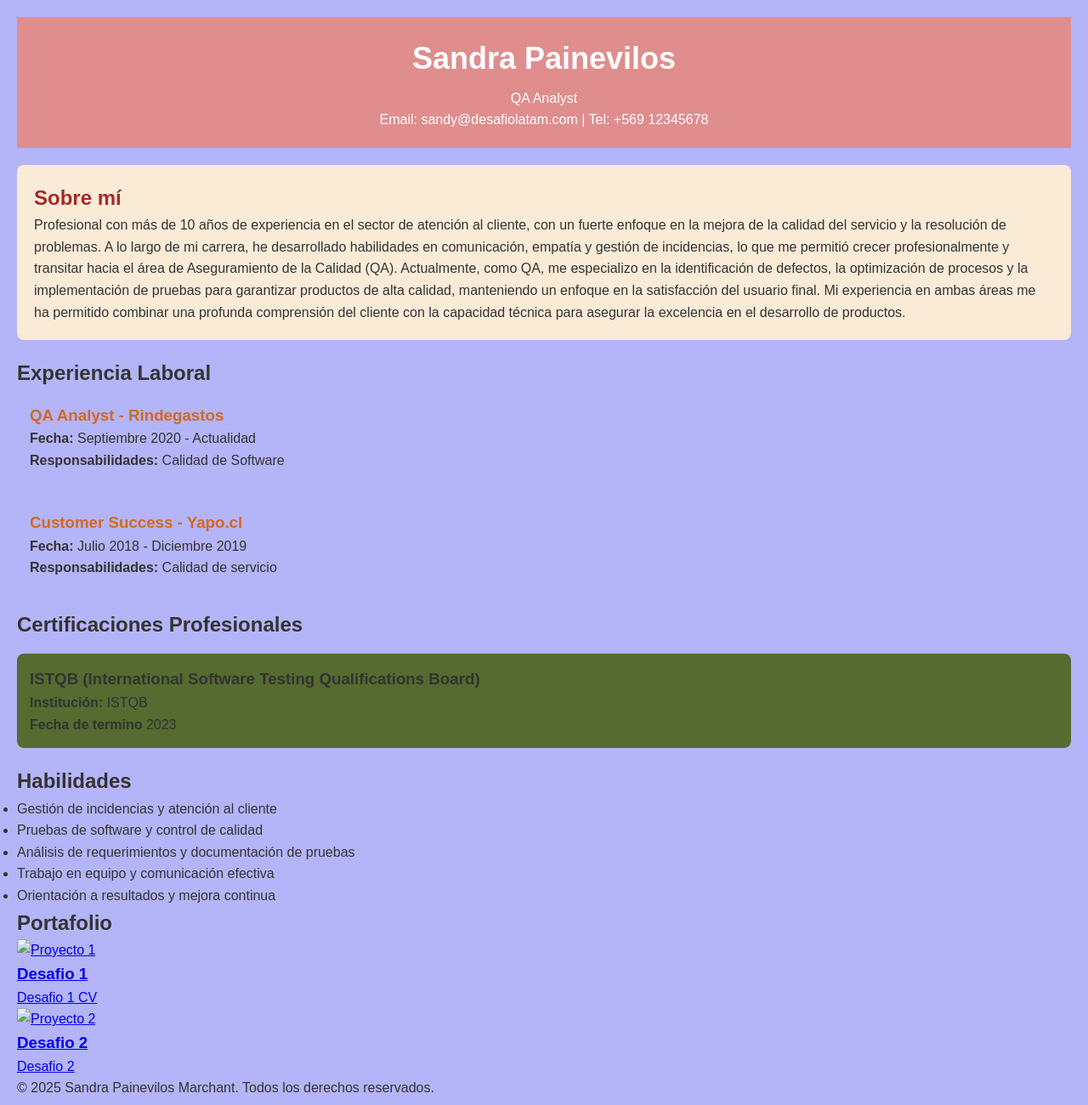
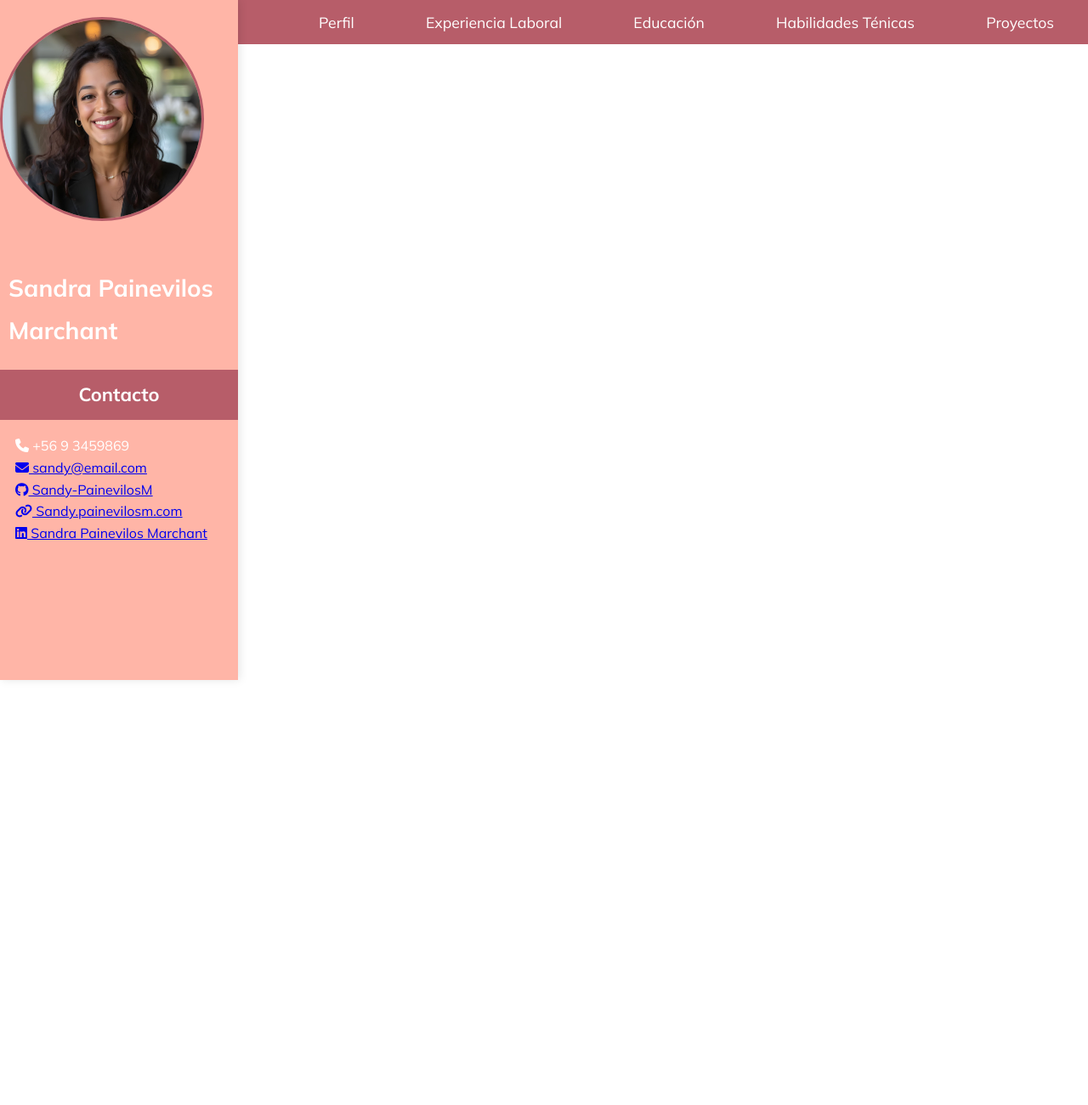
Before and after one commit to Sandy-PainevilosM/Desarrollo-CV.github.io-Public, a plain HTML site: page index.html in a window 1280 px wide. Shown: the whole page at 85% size. After the commit the page ends 800 px from the top, so only its background shows below. Drawn offline with Linux system fonts and the light colour scheme.

Commit message:
Se rediseña nav, se incluye enlaces en datos de contacto, se ajustan los colores en css

```diff
--- a/assets/img/styles.css
+++ b/assets/img/styles.css
@@ -4,70 +4,81 @@
     box-sizing: border-box;
 }
 body {
-    font-family: Arial, sans-serif;
-    background-color: #b4b4f8;
+    font-family:"Mulish", serif;
+    margin: 0;
+    padding: 0;
+    background-color: #ffffff;
     color: #333;
-    line-height: 1.6;
-    padding: 20px;
 }
-/* Sección header */
+nav {
+    background-color: #b75d69;
+    padding: 15px 0;
+}
+
+nav ul {
+    list-style-type: none;
+    padding: 0;
+    text-align: end;
+    margin: 0;
+}
+
+nav ul li {
+    display: inline-block;
+    margin: 0 20px;
+}
+
+nav ul li a {
+    color: #ffffff;
+    text-decoration: none;
+    font-size: 1.1em;
+    padding: 10px 20px;
+    border-radius: 25px;
+    transition: background-color 0.3s ease, transform 0.3s ease;
+}
+
+nav ul li a:hover {
+    background-color: #d8818d;
+    transform: scale(1.05);
+}
 header {
-    background-color: rgb(223, 141, 141);
     color: white;
-    padding: 20px;
+    font-size: 16px;
+    position: fixed;
+    top: 0;
+    left: 0;
+    width: 280px;
+    height: 100%;
+    background-color: #ffb5a7;
+    padding-top: 20px;
+    box-shadow: 2px 0 10px rgba(0, 0, 0, 0.1)
+}
+header img {
+    align-items: center;
+    width: 240px;
+    height: 240px;
+    border-radius: 50%;
+    border: 3px solid #b75d69;
+    margin-bottom: 20px;
+}
+
+header h1 {
+    font-size: 28px;
+    padding: 10px;
+    margin-top: 20px;
+    line-height: 1.8;
+}
+header h2 {
+    font-size: 22px;
+    background-color:#b75d69 ;
+    padding: 10px;
+    margin-top: 10px;
+    line-height: 1.8;
     text-align: center;
-}
-header h1 {
-    margin-bottom: 5px;
-    font-size: 36px;
 }
 header p {
     font-size: 16px;
+    padding: 10px;
+    margin: 8px;
+    color: white;
+    line-height: 1.6;
 }
-/* Sección sobre mi */
-.about{
-    background-color: antiquewhite;
-    padding: 20px;
-    margin-top: 20px;
-    border-radius: 8px;
-    box-shadow: 0 0 10px rgba (0,0,0,0.1);
-}
-.about h2 {
-    color: brown;
-}
-/* Sección Experiencia Laboral */
-.experience {
-    margin-top: 20px;
-}
-.job {
-    background-color: #b4b4f8;
-    margin-bottom: 15px;
-    padding: 15px;
-    border-radius: 8px;
-    box-shadow: 0 0 10px rfba (0,0,0, 0.1);
-}
-.job h3 {
-    color: chocolate;
-}
-/* Sección Educacion */
-.education {
-    margin-top: 20px;
-}
-.edu {
-    background-color: darkolivegreen;
-    margin-top: 15px;
-    padding: 15px;
-    border-radius: 8px;
-    box-shadow: 0 0 10px rfba (0,0,0, 0.1);
-}
-/* Sección Habilidades */
-.skills {
-    margin-top: 20px;
-}
-.skill ul {
-    list-style: none;
-    padding: 0;
-}
-.skill li {
-    margin-bottom: 10px;
-}
--- a/index.html
+++ b/index.html
@@ -5,68 +5,34 @@
     <meta name="viewport" content="width=device-width, initial-scale=1.0">
     <title>Curriculum Vitae</title>
     <link rel="stylesheet" href="./assets/img/styles.css">
+    <script src="https://kit.fontawesome.com/99229c989d.js" crossorigin="anonymous"></script>
+    <link rel="preconnect" href="https://fonts.googleapis.com">
+    <link rel="preconnect" href="https://fonts.gstatic.com" crossorigin>
+    <link href="https://fonts.googleapis.com/css2?family=Mulish:ital,wght@0,200..1000;1,200..1000&display=swap" rel="stylesheet">
 </head>
 <body>
+     <!-- Menú de navegación -->
+     <nav>
+        <ul>
+            <li><a href="#perfil">Perfil</a></li>
+            <li><a href="#experiencia">Experiencia Laboral</a></li>
+            <li><a href="#educacion">Educación</a></li>
+            <li><a href="#habilidades">Habilidades Ténicas</a></li>
+            <li><a href="#proyectos">Proyectos</a></li>
+        </ul>
+    </nav>
     <header>
-        <div class="header-container">
-            <h1>Sandra Painevilos</h1>
-            <p>QA Analyst</p>
-            <p>Email: sandy@desafiolatam.com | Tel: +569 12345678</p>
-        </div>
+        <img src="./assets/img/Imagen de referencia CV.png" alt="Imagen de perfil">
+        <h1> Sandra Painevilos Marchant</h1>
+        <h2> Contacto </h2>
+        <p class="contact-info">
+            <span><i class="fa-solid fa-phone"></i></span> +56 9 3459869 <br>
+            <a href="www.gmail.com" target="_blank"> <i class="fa-solid fa-envelope"></i>  sandy@email.com </a> <br>
+            <a href="https://github.com/Sandy-PainevilosM/Desarrollo-CV.github.io-Public" target="_blank"> <i class="fa-brands fa-github"></i> Sandy-PainevilosM <br>
+            <a href="https://sandy.painevilosm.com/" target="_blank"> <i class="fa-solid fa-link"></i>  Sandy.painevilosm.com <br>
+            <a href="#" target="_blank"> <i class="fa-brands fa-linkedin"></i>  Sandra Painevilos Marchant </a>
+        </p>
     </header>
-    <section class="about">
-        <h2>Sobre mí</h2>
-        <p> Profesional con más de 10 años de experiencia en el sector de atención al cliente, con un fuerte enfoque en la mejora de la calidad del servicio y la resolución de problemas. A lo largo de mi carrera, he desarrollado habilidades en comunicación, empatía y gestión de incidencias, lo que me permitió crecer profesionalmente y transitar hacia el área de Aseguramiento de la Calidad (QA). Actualmente, como QA, me especializo en la identificación de defectos, la optimización de procesos y la implementación de pruebas para garantizar productos de alta calidad, manteniendo un enfoque en la satisfacción del usuario final. Mi experiencia en ambas áreas me ha permitido combinar una profunda comprensión del cliente con la capacidad técnica para asegurar la excelencia en el desarrollo de productos. </p>
-    </section>
-    <section class="experience">
-        <h2>Experiencia Laboral</h2>
-        <div class="job">
-            <h3> QA Analyst - Rindegastos </h3>
-            <p><strong>Fecha:</strong> Septiembre 2020 - Actualidad</p>
-            <p><strong>Responsabilidades:</strong> Calidad de Software </div>
-        <div class="job">
-            <h3> Customer Success - Yapo.cl </h3>
-            <p><strong>Fecha:</strong> Julio 2018 - Diciembre 2019</p>
-            <p><strong>Responsabilidades:</strong> Calidad de servicio</div>
-    </section>
-    <section class="education">
-        <h2>Certificaciones Profesionales </h2>
-        <div class="edu">
-            <h3>ISTQB (International Software Testing Qualifications Board)</h3>
-            <p><strong>Institución:</strong> ISTQB</p>
-            <p><strong>Fecha de termino </strong> 2023</p>
-        </div>
-    </section>
-    <section class="skills">
-        <h2>Habilidades</h2>
-        <ul>
-            <li>Gestión de incidencias y atención al cliente</li>
-            <li>Pruebas de software y control de calidad</li>
-            <li>Análisis de requerimientos y documentación de pruebas</li>
-            <li>Trabajo en equipo y comunicación efectiva</li>
-            <li> Orientación a resultados y mejora continua</li>
-        </ul>
-    </section>
-    <section class="portfolio">
-        <h2>Portafolio</h2>
-        <div class="portfolio-item">
-            <a href="https://www.example.com" target="_blank">
-                <img src="project1.jpg" alt="Proyecto 1">
-                <h3>Desafio  1</h3>
-                <p>Desafio 1 CV</p>
-            </a>
-        </div>
-        <div class="portfolio-item">
-            <a href="https://www.example.com" target="_blank">
-                <img src="project2.jpg" alt="Proyecto 2">
-                <h3>Desafio 2</h3>
-                <p>Desafio 2</p>
-            </a>
-        </div>
-    </section>
-    <footer>
-        <p>&copy; 2025 Sandra Painevilos Marchant. Todos los derechos reservados.</p>
-    </footer>
 
 </body>
 </html>
```
